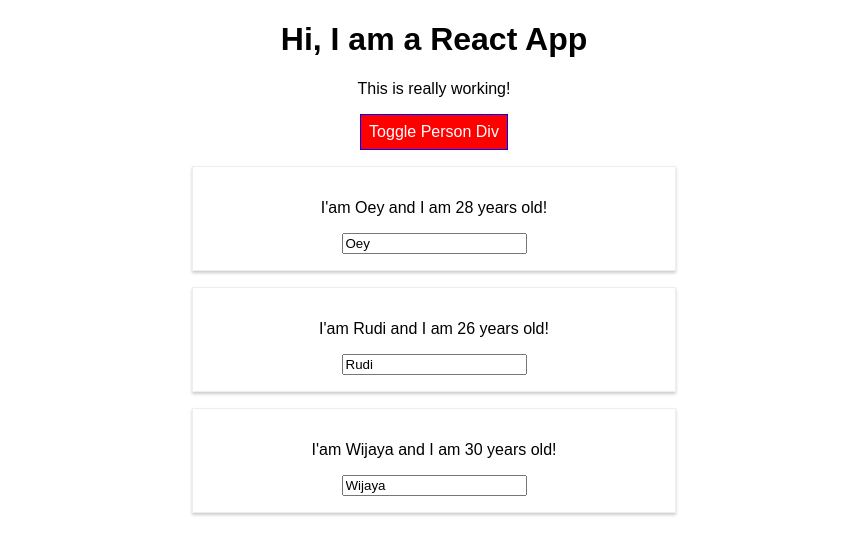
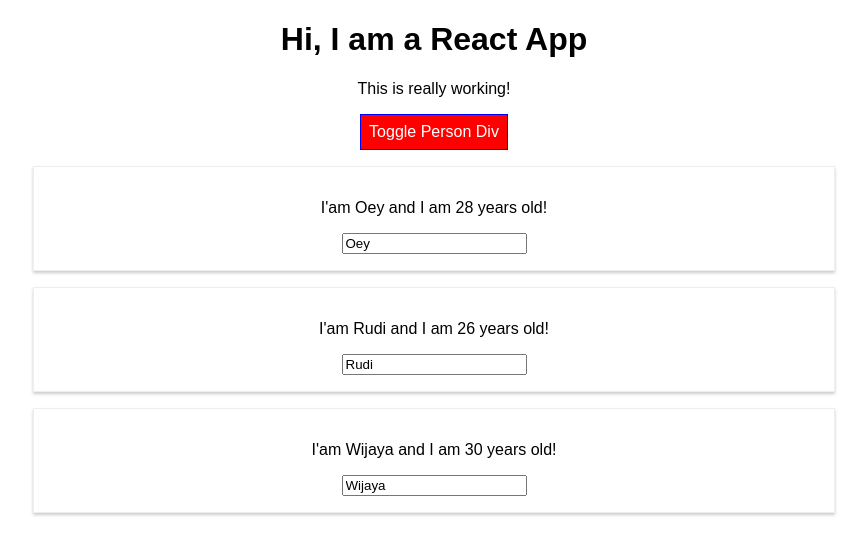
Before and after one commit to rudiw/react-complete-guide, a React (Create React App) app: page / in a window 1280 px wide. Both pictures are taken after a click on the button "Toggle Person Div". Shown: the top 554 px of the page, without its empty margins (206-1073 px from the left). Built offline with nearby package versions, Linux system fonts and the light colour scheme.

Commit message:
no radium

```diff
--- a/src/App.js
+++ b/src/App.js
@@ -1,6 +1,5 @@
 import React, { Component } from 'react';
 import './App.css';
-import Radium, {StyleRoot} from 'radium';
 import Person from './Person/Person';
 
 class App extends Component {
@@ -63,10 +62,6 @@
       border: '1px solid blue',
       padding: '8px',
       cursor: 'pointer',
-      ':hover': {
-        backgroundColor: 'lightgreen',
-        color: 'black'
-      }
     }
 
     let people = null;
@@ -89,10 +84,6 @@
       );
 
       btnStyle.backgroundColor = 'red';
-      btnStyle[':hover'] = {
-        backgroundColor: 'salmon',
-        color: 'black'
-      };
     }
 
     const classes = [];
@@ -104,7 +95,6 @@
     }
 
     return (
-      <StyleRoot>
       <div className="App">
         <h1>Hi, I am a React App</h1>
 
@@ -119,11 +109,10 @@
         {people}
 
       </div>
-      </StyleRoot>
     );
     // return React.createElement('div', {className: 'App'},
       // React.createElement('h1', null, 'I\'m a React App!!!'));
   }
 }
 
-export default Radium(App);
+export default App;
--- a/src/Person/Person.js
+++ b/src/Person/Person.js
@@ -1,17 +1,10 @@
 import React from 'react';
-import Radium from 'radium';
 import './Person.css';
 
 const person = (upPerson) => {
 
-    const style = {
-        '@media (min-width: 500px)': {
-            width: '450px'
-        }
-    }
-
     return (
-        <div className="Person" style={style}>
+        <div className="Person">
             <p onClick={upPerson.remove}>I'am {upPerson.name} and I am {upPerson.age} years old! {upPerson.children}</p>
 
             <input type="text" onChange={upPerson.changeName} value={upPerson.name}></input>
@@ -19,4 +12,4 @@
     )
 }
 
-export default Radium(person);
+export default person;
```
Lines whose indentation alone changed are shown as unchanged.
